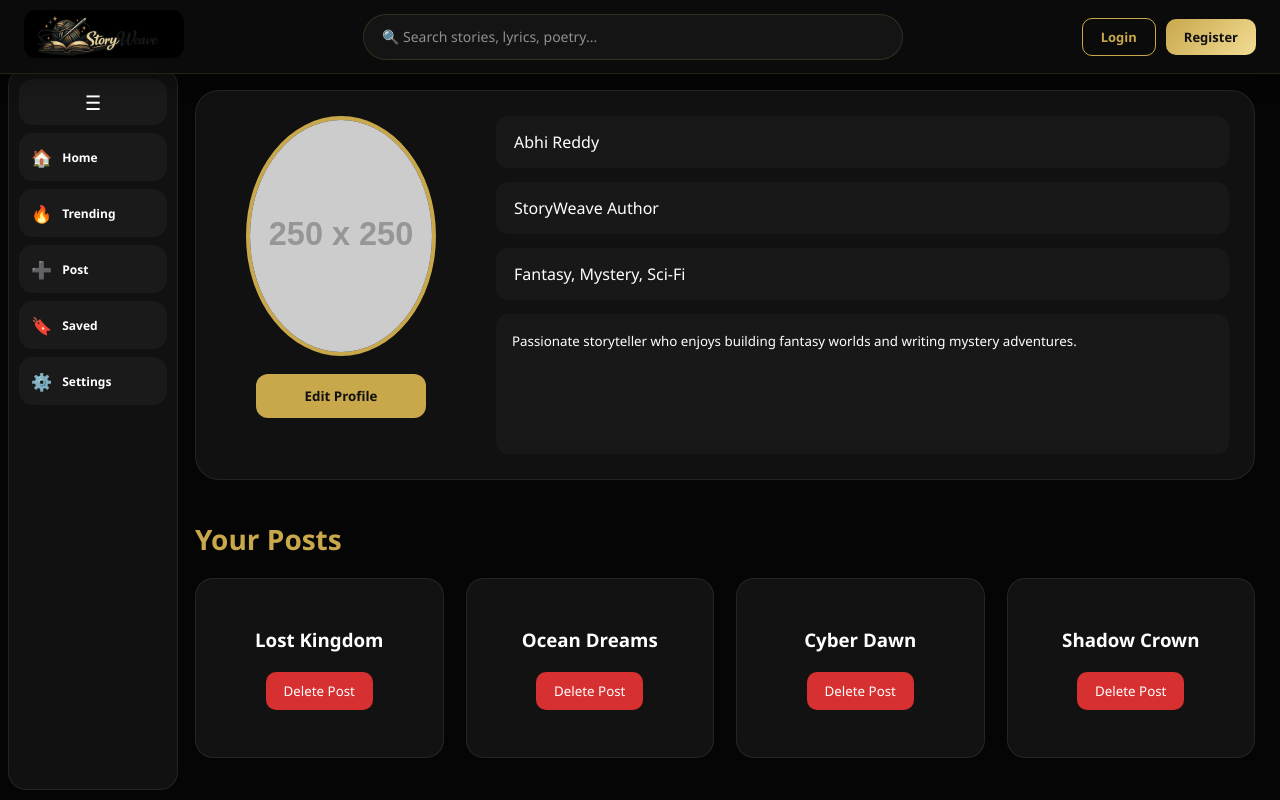
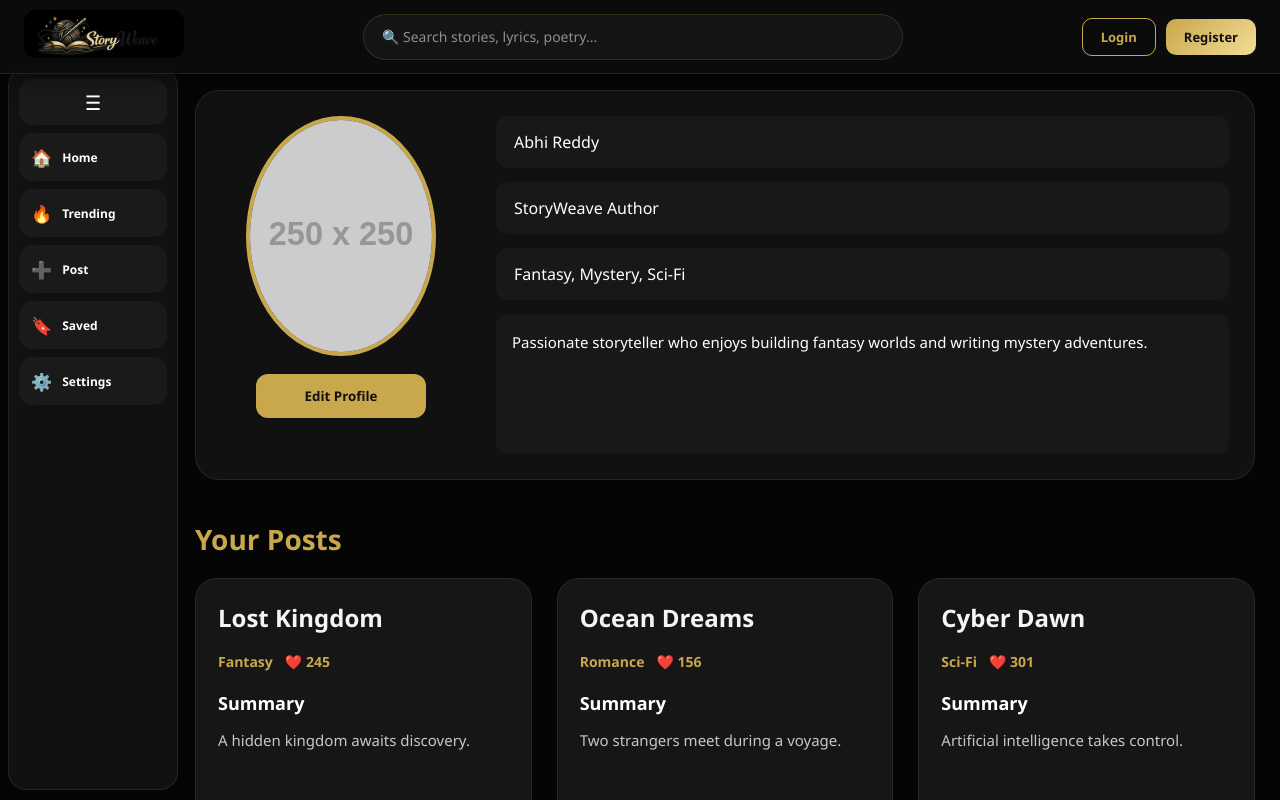
Before and after one commit to AbhiReddy738/StoryWeave, a React (Vite) app in the folder client/: page /account in a window 1280 px wide. Built offline with nearby package versions, Linux system fonts and the light colour scheme.

Commit message:
css updated for card and account page

```diff
--- a/client/src/App.jsx
+++ b/client/src/App.jsx
@@ -8,6 +8,7 @@ import HomePage from './pages/homepage/HomePage';
 import CardPage from './pages/cardpage/CardPage';
 import LoginPage from './pages/loginpage/LoginPage';
 import RegisterPage from './pages/registerpage/RegisterPage';
+import TrendingPage from './pages/trendingpage/TrendingPage';
 import PostPage from './pages/postpage/PostPage';
 import AccountPage from './pages/accountpage/AccountPage';
 
@@ -25,7 +26,7 @@ function App() {
 
       <Routes>
         <Route path="/" element={<HomePage collapsed={collapsed} />} />
-        {/* <Route path="/trending" element={<HomePage collapsed={collapsed} />} /> */}
+        <Route path="/trending" element={<TrendingPage collapsed={collapsed} />} />
         <Route path="/post" element={<PostPage collapsed={collapsed} />} />
         <Route path="/card/:slug" element={<CardPage collapsed={collapsed} />} />
         <Route path="/login" element={<LoginPage />} />
--- a/client/src/pages/accountpage/AccountPage.css
+++ b/client/src/pages/accountpage/AccountPage.css
@@ -2,7 +2,9 @@
 
 .account-page{
   height:100vh;
+
   overflow-y:auto;
+
   background:#050505;
 
   scrollbar-width:none;
@@ -16,16 +18,17 @@
 
 .account-container{
   margin-left:170px;
+
   padding:90px 25px 40px;
 
-  transition:.3s;
+  transition:.3s ease;
 }
 
 .account-expanded{
   margin-left:75px;
 }
 
-/* ================= PROFILE ================= */
+/* ================= PROFILE CARD ================= */
 
 .profile-card{
   display:flex;
@@ -57,7 +60,7 @@
   gap:18px;
 }
 
-/* ================= PHOTO ================= */
+/* ================= PROFILE PHOTO ================= */
 
 .profile-photo{
   width:190px;
@@ -75,12 +78,13 @@
 
 .profile-photo img{
   width:100%;
+
   height:100%;
 
   object-fit:cover;
 }
 
-/* ================= BUTTON ================= */
+/* ================= EDIT BUTTON ================= */
 
 .edit-btn{
   width:170px;
@@ -118,7 +122,7 @@
   gap:14px;
 }
 
-/* ================= INPUT ================= */
+/* ================= INPUTS ================= */
 
 .info-input{
   width:100%;
@@ -146,6 +150,8 @@
 
 .info-input:disabled{
   opacity:1;
+
+  cursor:default;
 }
 
 /* ================= BIO ================= */
@@ -167,6 +173,8 @@
 
   resize:none;
 
+  font-size:15px;
+
   line-height:1.7;
 }
 
@@ -178,6 +186,8 @@
 
 .bio-input:disabled{
   opacity:1;
+
+  cursor:default;
 }
 
 /* ================= POSTS ================= */
@@ -190,75 +200,183 @@
   margin-bottom:20px;
 }
 
-/* ================= GRID ================= */
+/* ================= POSTS GRID ================= */
 
 .posts-grid{
   display:grid;
 
   grid-template-columns:
-  repeat(auto-fill,minmax(240px,1fr));
+  repeat(auto-fit,minmax(320px,1fr));
 
-  gap:22px;
+  gap:25px;
 }
 
-/* ================= POST CARD ================= */
+/* ================= CARD ================= */
 
 .post-card{
-  min-height:180px;
+  position:relative;
 
-  background:#121212;
+  background:#161616;
 
-  border:1px solid rgba(255,255,255,.08);
+  border:1px solid rgba(255,255,255,0.08);
 
-  border-radius:18px;
+  border-radius:22px;
+
+  padding:22px;
+
+  min-height:320px;
 
   display:flex;
 
   flex-direction:column;
-
-  justify-content:center;
-
-  align-items:center;
-
-  gap:20px;
-
-  transition:.3s;
-}
-
-.post-card:hover{
-  transform:translateY(-4px);
-
-  border-color:#c9a84c;
-}
-
-.post-card h3{
-  color:white;
-
-  text-align:center;
-
-  padding:0 10px;
-}
-
-/* ================= DELETE ================= */
-
-.delete-post-btn{
-  border:none;
-
-  padding:10px 18px;
-
-  border-radius:10px;
-
-  background:#d63031;
-
-  color:white;
 
   cursor:pointer;
 
   transition:.3s;
 }
 
-.delete-post-btn:hover{
+.post-card:hover{
+  transform:translateY(-8px);
+
+  border-color:rgba(201,168,76,.4);
+
+  box-shadow:
+  0 12px 30px rgba(0,0,0,.4),
+  0 0 20px rgba(201,168,76,.12);
+}
+
+/* ================= TITLE ================= */
+
+.story-name{
+  font-size:24px;
+
+  font-weight:700;
+
+  color:#f5f5f5;
+
+  margin-bottom:18px;
+}
+
+/* ================= INFO ================= */
+
+.middle-box{
+  display:flex;
+
+  flex-wrap:wrap;
+
+  gap:12px;
+
+  margin-bottom:20px;
+}
+
+.genre,
+.likes{
+  color:#c9a84c;
+
+  font-size:14px;
+
+  font-weight:600;
+}
+
+/* ================= SUMMARY ================= */
+
+.summary{
+  flex:1;
+}
+
+.summary-heading{
+  font-size:18px;
+
+  font-weight:700;
+
+  margin-bottom:12px;
+
+  color:white;
+}
+
+.summary-lines{
+  color:#c7c7c7;
+
+  font-size:15px;
+
+  line-height:1.8;
+
+  display:-webkit-box;
+
+  -webkit-line-clamp:4;
+
+  -webkit-box-orient:vertical;
+
+  overflow:hidden;
+}
+
+
+/* ================= DELETE BUTTON ================= */
+
+.delete-icon-btn{
+  position:absolute;
+
+  right:18px;
+
+  bottom:18px;
+
+  min-width:85px;
+
+  height:38px;
+
+  border:none;
+
+  border-radius:10px;
+
+  background:linear-gradient(
+    135deg,
+    #c0392b,
+    #e74c3c
+  );
+
+  color:white;
+
+  font-size:13px;
+
+  font-weight:600;
+
+  cursor:pointer;
+
+  display:flex;
+
+  align-items:center;
+
+  justify-content:center;
+
+  gap:6px;
+
+  transition:all .25s ease;
+
+  box-shadow:
+  0 4px 12px rgba(231,76,60,.25);
+}
+
+.delete-icon-btn:hover{
+  background:linear-gradient(
+    135deg,
+    #e74c3c,
+    #ff6b5f
+  );
+
+  transform:translateY(-2px);
+
+  box-shadow:
+  0 8px 18px rgba(231,76,60,.35);
+}
+
+.delete-icon-btn:active{
+  transform:scale(.96);
+}
+
+.delete-icon-btn:hover{
   background:#ff4d4f;
+
+  transform:scale(1.08);
 }
 
 /* ================= TABLET ================= */
@@ -277,6 +395,11 @@
 
   .profile-left{
     width:100%;
+  }
+
+  .posts-grid{
+    grid-template-columns:
+    repeat(auto-fit,minmax(260px,1fr));
   }
 }
 
@@ -299,4 +422,12 @@
   .posts-grid{
     grid-template-columns:1fr;
   }
+
+  .story-name{
+    font-size:20px;
+  }
+
+  .summary-lines{
+    font-size:14px;
+  }
 }
--- a/client/src/pages/accountpage/AccountPage.jsx
+++ b/client/src/pages/accountpage/AccountPage.jsx
@@ -15,19 +15,31 @@ const AccountPage = ({ collapsed }) => {
   const [posts, setPosts] = useState([
     {
       id: 1,
-      title: 'Lost Kingdom'
+      title: 'Lost Kingdom',
+      genre: 'Fantasy',
+      likes: 245,
+      summary: 'A hidden kingdom awaits discovery.'
     },
     {
       id: 2,
-      title: 'Ocean Dreams'
+      title: 'Ocean Dreams',
+      genre: 'Romance',
+      likes: 156,
+      summary: 'Two strangers meet during a voyage.'
     },
     {
       id: 3,
-      title: 'Cyber Dawn'
+      title: 'Cyber Dawn',
+      genre: 'Sci-Fi',
+      likes: 301,
+      summary: 'Artificial intelligence takes control.'
     },
     {
       id: 4,
-      title: 'Shadow Crown'
+      title: 'Shadow Crown',
+      genre: 'Fantasy',
+      likes: 198,
+      summary: 'A prince discovers a dangerous secret.'
     }
   ]);
 
@@ -99,7 +111,6 @@ const AccountPage = ({ collapsed }) => {
             <input
               className="info-input"
               name="name"
-              placeholder="Name"
               value={profile.name}
               onChange={handleChange}
               disabled={!editing}
@@ -108,7 +119,6 @@ const AccountPage = ({ collapsed }) => {
             <input
               className="info-input"
               name="author"
-              placeholder="Author Name"
               value={profile.author}
               onChange={handleChange}
               disabled={!editing}
@@ -117,7 +127,6 @@ const AccountPage = ({ collapsed }) => {
             <input
               className="info-input"
               name="interested"
-              placeholder="Interested In"
               value={profile.interested}
               onChange={handleChange}
               disabled={!editing}
@@ -126,7 +135,6 @@ const AccountPage = ({ collapsed }) => {
             <textarea
               className="bio-input"
               name="bio"
-              placeholder="Personal Blog"
               value={profile.bio}
               onChange={handleChange}
               disabled={!editing}
@@ -149,15 +157,39 @@ const AccountPage = ({ collapsed }) => {
               className="post-card"
             >
 
-              <h3>
+              <div className="story-name">
                 {post.title}
-              </h3>
+              </div>
+
+              <div className="middle-box">
+
+                <span className="genre">
+                  {post.genre}
+                </span>
+
+                <span className="likes">
+                  ❤️ {post.likes}
+                </span>
+
+              </div>
+
+              <div className="summary">
+
+                <p className="summary-heading">
+                  Summary
+                </p>
+
+                <p className="summary-lines">
+                  {post.summary}
+                </p>
+
+              </div>
 
               <button
-                className="delete-post-btn"
+                className="delete-icon-btn"
                 onClick={() => handleDelete(post.id)}
               >
-                Delete Post
+                Delete
               </button>
 
             </div>
--- /dev/null
+++ b/client/src/pages/trendingpage/TrendingPage.css
@@ -0,0 +1,232 @@
+/* ================= PAGE ================= */
+
+.trending-page{
+  height:100vh;
+
+  overflow:hidden;
+
+  background:#0a0a0a;
+}
+
+/* ================= CONTAINER ================= */
+
+.trending-container{
+  margin-left:250px;
+
+  height:100vh;
+
+  overflow-y:auto;
+
+  padding:90px 25px 25px;
+
+  transition:.3s ease;
+
+  scrollbar-width:none;
+}
+
+.trending-container::-webkit-scrollbar{
+  display:none;
+}
+
+.trending-expanded{
+  margin-left:110px;
+}
+
+/* ================= TITLE ================= */
+
+.trending-title{
+  text-align:center;
+
+  color:white;
+
+  font-size:34px;
+
+  margin-bottom:25px;
+}
+
+/* ================= TABS ================= */
+
+.tab-box{
+  display:flex;
+
+  justify-content:center;
+
+  gap:20px;
+
+  margin-bottom:30px;
+}
+
+.tab-btn{
+  width:140px;
+
+  height:50px;
+
+  border:none;
+
+  border-radius:12px;
+
+  background:#161616;
+
+  color:white;
+
+  cursor:pointer;
+
+  font-size:15px;
+
+  font-weight:600;
+}
+
+.active-tab{
+  background:#c9a84c;
+
+  color:#111;
+}
+
+/* ================= GRID ================= */
+
+.cards-grid{
+  display:grid;
+
+  grid-template-columns:
+  repeat(auto-fit,minmax(320px,1fr));
+
+  gap:25px;
+}
+
+/* ================= CARD ================= */
+
+.card-container{
+  background:#161616;
+
+  border:1px solid rgba(255,255,255,.08);
+
+  border-radius:22px;
+
+  padding:22px;
+
+  min-height:320px;
+
+  display:flex;
+
+  flex-direction:column;
+
+  cursor:pointer;
+
+  transition:.3s;
+}
+
+.card-container:hover{
+  transform:translateY(-8px);
+
+  border-color:rgba(201,168,76,.4);
+
+  box-shadow:
+  0 12px 30px rgba(0,0,0,.4),
+  0 0 20px rgba(201,168,76,.12);
+}
+
+/* ================= TITLE ================= */
+
+.story-name{
+  font-size:24px;
+
+  font-weight:700;
+
+  color:#f5f5f5;
+
+  margin-bottom:18px;
+}
+
+/* ================= INFO ================= */
+
+.middle-box{
+  display:flex;
+
+  flex-wrap:wrap;
+
+  gap:12px;
+
+  margin-bottom:20px;
+}
+
+.genre,
+.likes,
+.posted-on{
+  color:#c9a84c;
+
+  font-size:14px;
+
+  font-weight:600;
+}
+
+/* ================= SUMMARY ================= */
+
+.summary{
+  flex:1;
+}
+
+.summary-heading{
+  font-size:18px;
+
+  font-weight:700;
+
+  margin-bottom:12px;
+}
+
+.summary-lines{
+  color:#c7c7c7;
+
+  font-size:15px;
+
+  line-height:1.8;
+
+  display:-webkit-box;
+
+  -webkit-line-clamp:4;
+
+  -webkit-box-orient:vertical;
+
+  overflow:hidden;
+}
+
+/* ================= EMPTY ================= */
+
+.empty-box{
+  text-align:center;
+
+  color:#999;
+
+  margin-top:60px;
+
+  font-size:22px;
+}
+
+/* ================= MOBILE ================= */
+
+@media(max-width:900px){
+
+  .trending-container{
+    margin-left:100px;
+  }
+
+  .trending-expanded{
+    margin-left:100px;
+  }
+
+  .cards-grid{
+    grid-template-columns:1fr;
+  }
+}
+
+@media(max-width:480px){
+
+  .trending-container{
+    margin-left:82px;
+
+    padding:85px 12px 12px;
+  }
+
+  .story-name{
+    font-size:20px;
+  }
+}
--- /dev/null
+++ b/client/src/pages/trendingpage/TrendingPage.jsx
@@ -0,0 +1,158 @@
+import { useState, useEffect } from 'react';
+import { useNavigate } from 'react-router-dom';
+import axios from 'axios';
+import './TrendingPage.css';
+
+const TrendingPage = ({ collapsed }) => {
+
+  const navigate = useNavigate();
+
+  const [activeTab, setActiveTab] = useState('stories');
+
+  const [stories, setStories] = useState([]);
+
+  useEffect(() => {
+
+    const fetchStories = async () => {
+
+      try {
+
+        const response = await axios.get(
+          'http://localhost:5000/api/story/all'
+        );
+
+        const sortedStories =
+          response.data.sort(
+            (a, b) => b.likes - a.likes
+          );
+
+        setStories(sortedStories);
+
+      } catch (err) {
+
+        console.log(err);
+
+      }
+
+    };
+
+    fetchStories();
+
+  }, []);
+
+  return (
+
+    <div className="trending-page">
+
+      <div
+        className={`trending-container ${
+          collapsed ? 'trending-expanded' : ''
+        }`}
+      >
+
+        <h1 className="trending-title">
+          Trending
+        </h1>
+
+        <div className="tab-box">
+
+          <button
+            className={
+              activeTab === 'stories'
+                ? 'tab-btn active-tab'
+                : 'tab-btn'
+            }
+            onClick={() => setActiveTab('stories')}
+          >
+            Stories
+          </button>
+
+          <button
+            className={
+              activeTab === 'lyrics'
+                ? 'tab-btn active-tab'
+                : 'tab-btn'
+            }
+            onClick={() => setActiveTab('lyrics')}
+          >
+            Lyrics
+          </button>
+
+        </div>
+
+        {activeTab === 'stories' && (
+
+          <div className="cards-grid">
+
+            {stories.map((story) => (
+
+              <div
+                key={story._id}
+                className="card-container"
+                onClick={() =>
+                  navigate(
+                    `/card/${story.slug}-${story._id}`
+                  )
+                }
+              >
+
+                <div className="story-name">
+                  {story.title}
+                </div>
+
+                <div className="middle-box">
+
+                  <span className="genre">
+                    {story.genre}
+                  </span>
+
+                  <span className="likes">
+                    ❤️ {story.likes}
+                  </span>
+
+                  <span className="posted-on">
+                    📅 {
+                      new Date(
+                        story.createdAt
+                      ).toLocaleDateString()
+                    }
+                  </span>
+
+                </div>
+
+                <div className="summary">
+
+                  <p className="summary-heading">
+                    Summary
+                  </p>
+
+                  <p className="summary-lines">
+                    {story.summary}
+                  </p>
+
+                </div>
+
+              </div>
+
+            ))}
+
+          </div>
+
+        )}
+
+        {activeTab === 'lyrics' && (
+
+          <div className="empty-box">
+            No Lyrics Available Yet
+          </div>
+
+        )}
+
+      </div>
+
+    </div>
+
+  );
+};
+
+export default TrendingPage;
```
Also changed, not shown: client/src/pages/savedpage/SavedPage.css (added), client/src/pages/savedpage/SavedPage.jsx (added), client/src/pages/settingspage/SettingsPage.css (added), client/src/pages/settingspage/SettingsPage.jsx (added).
